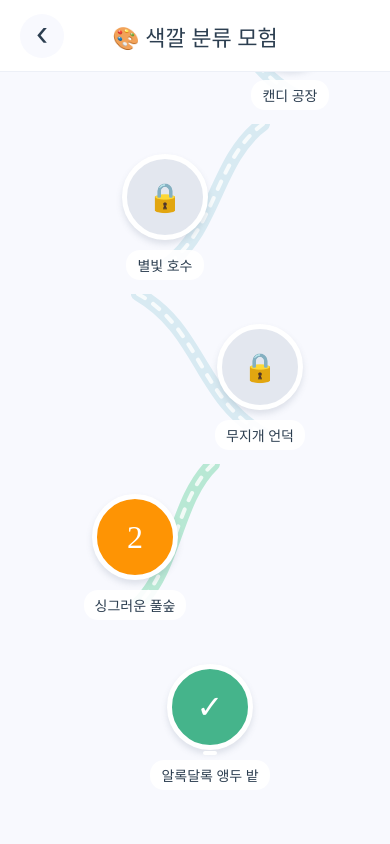
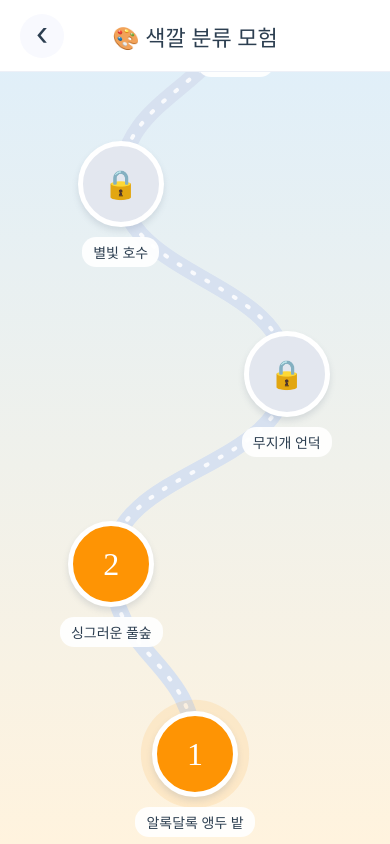
Before and after one commit to julia2524/playgrondApp, a React Native app: screen /StageMapScreen in a window 390 px wide. Built offline with nearby package versions, Linux system fonts and the light colour scheme.

Commit message:
loadmap zigzag design completed

```diff
--- /dev/null
+++ b/components/stageMap/MapTrail.tsx
@@ -0,0 +1,83 @@
+import React from "react";
+import Svg, {
+  Defs,
+  LinearGradient,
+  Stop,
+  Path as SvgPath,
+  Rect,
+} from "react-native-svg";
+
+export interface TrailPoint {
+  x: number;
+  y: number;
+  completed: boolean; // 이 지점에서 다음 지점으로 가는 구간이 이미 지나온 길인지
+}
+
+interface MapTrailProps {
+  width: number;
+  height: number;
+  points: TrailPoint[];
+}
+
+// 두 점을 잇는 S자 곡선 (y축 중간 지점을 제어점으로 사용)
+function buildSegmentPath(p1: TrailPoint, p2: TrailPoint) {
+  const midY = (p1.y + p2.y) / 2;
+  return `M ${p1.x} ${p1.y} C ${p1.x} ${midY}, ${p2.x} ${midY}, ${p2.x} ${p2.y}`;
+}
+
+export default function MapTrail({ width, height, points }: MapTrailProps) {
+  if (points.length === 0 || width === 0) return null;
+
+  return (
+    <Svg
+      width={width}
+      height={height}
+      viewBox={`0 0 ${width} ${height}`}
+      style={{ position: "absolute", top: 0, left: 0 }}
+      pointerEvents="none"
+    >
+      <Defs>
+        {/* ⭐ 아래(따뜻한 크림) → 위(하늘) 그라데이션: "산을 오르는" 배경 */}
+        <LinearGradient id="skyGradient" x1="0" y1="1" x2="0" y2="0">
+          <Stop offset="0" stopColor="#FFF3DE" />
+          <Stop offset="1" stopColor="#D9EEFF" />
+        </LinearGradient>
+      </Defs>
+
+      <Rect
+        x={0}
+        y={0}
+        width={width}
+        height={height}
+        fill="url(#skyGradient)"
+      />
+
+      {points.slice(0, -1).map((point, index) => {
+        const next = points[index + 1];
+        const d = buildSegmentPath(point, next);
+        const isWalked = point.completed;
+
+        return (
+          <React.Fragment key={`segment-${index}`}>
+            <SvgPath
+              d={d}
+              fill="none"
+              stroke={isWalked ? "#9ADFC8" : "#D7E1F0"}
+              strokeWidth={16}
+              strokeLinecap="round"
+            />
+            <SvgPath
+              d={d}
+              fill="none"
+              stroke="#FFFFFF"
+              strokeWidth={4}
+              strokeLinecap="round"
+              strokeDasharray="2 14"
+              opacity={0.85}
+            />
+          </React.Fragment>
+        );
+      })}
+    </Svg>
+  );
+}
--- a/components/stageMap/Path.tsx
+++ /dev/null
@@ -1,64 +0,0 @@
-import Svg, { Path as SvgPath } from "react-native-svg";
-
-interface PathProps {
-  height?: number;
-  fromX: number;
-  toX: number;
-  completed?: boolean;
-}
-
-export default function Path({
-  height = 120,
-  fromX,
-  toX,
-  completed = false,
-}: PathProps) {
-  // SVG 좌표 안에서 사용할 수 있도록 살짝 보정
-  const startX = fromX;
-  const endX = toX;
-
-  // 두 점 사이의 중간 X
-  const middleX = (startX + endX) / 2;
-
-  const pathData = `
-    M ${startX} 0
-
-    C ${middleX} ${height * 0.25},
-      ${middleX} ${height * 0.75},
-      ${endX} ${height}
-  `;
-
-  return (
-    <Svg
-      width="100%"
-      height={height}
-      viewBox={`0 0 300 ${height}`}
-      style={{
-        position: "absolute",
-        top: 0,
-        left: 0,
-      }}
-      pointerEvents="none"
-    >
-      {/* 🌈 바깥쪽 폭신한 길 */}
-      <SvgPath
-        d={pathData}
-        fill="none"
-        stroke={completed ? "#B8E8D4" : "#D8EAF2"}
-        strokeWidth={14}
-        strokeLinecap="round"
-      />
-
-      {/* ✨ 길 안쪽 하이라이트 */}
-      <SvgPath
-        d={pathData}
-        fill="none"
-        stroke="#FFFFFF"
-        strokeWidth={4}
-        strokeLinecap="round"
-        strokeDasharray="8 10"
-        opacity={0.8}
-      />
-    </Svg>
-  );
-}
--- a/components/stageMap/StageNode.tsx
+++ b/components/stageMap/StageNode.tsx
@@ -1,13 +1,12 @@
-import React from "react";
-import { ViewStyle } from "react-native";
-
+import React, { useEffect, useRef } from "react";
+import { Animated, ViewStyle } from "react-native";
 import {
   NodeContainer,
   StageButton,
   StageNumber,
   StageName,
   LockIcon,
-  StarRow,
+  GlowRing,
 } from "../../styles/stageMapStyles";
 
 interface StageNodeProps {
@@ -15,9 +14,8 @@ interface StageNodeProps {
   name: string;
   unlocked: boolean;
   completed: boolean;
+  isCurrent?: boolean; // ⭐ "지금 도전 중인" 스테이지 여부
   onPress: () => void;
-
-  // ⭐ 위치를 StageMapScreen에서 결정
   style?: ViewStyle;
 }
 
@@ -26,11 +24,51 @@ export default function StageNode({
   name,
   unlocked,
   completed,
+  isCurrent = false,
   onPress,
   style,
 }: StageNodeProps) {
+  const pulse = useRef(new Animated.Value(0)).current;
+
+  useEffect(() => {
+    if (!isCurrent) return;
+
+    const loop = Animated.loop(
+      Animated.sequence([
+        Animated.timing(pulse, {
+          toValue: 1,
+          duration: 1100,
+          useNativeDriver: true,
+        }),
+        Animated.timing(pulse, {
+          toValue: 0,
+          duration: 0,
+          useNativeDriver: true,
+        }),
+      ]),
+    );
+
+    loop.start();
+    return () => loop.stop();
+  }, [isCurrent]);
+
+  const glowScale = pulse.interpolate({
+    inputRange: [0, 1],
+    outputRange: [1, 1.35],
+  });
+  const glowOpacity = pulse.interpolate({
+    inputRange: [0, 1],
+    outputRange: [0.45, 0],
+  });
+
   return (
     <NodeContainer style={style}>
+      {isCurrent && (
+        <GlowRing
+          style={{ transform: [{ scale: glowScale }], opacity: glowOpacity }}
+        />
+      )}
+
       <StageButton
         unlocked={unlocked}
         completed={completed}
@@ -40,10 +78,7 @@ export default function StageNode({
         {!unlocked ? (
           <LockIcon>🔒</LockIcon>
         ) : completed ? (
-          <>
-            <StageNumber>✓</StageNumber>
-            <StarRow>{/* <StageName>⭐ ⭐ ⭐</StageName> */}</StarRow>
-          </>
+          <StageNumber>✓</StageNumber>
         ) : (
           <StageNumber>{level}</StageNumber>
         )}
--- a/screens/StageMap/StageMapScreen.tsx
+++ b/screens/StageMap/StageMapScreen.tsx
@@ -1,6 +1,5 @@
-import React from "react";
-import { FlatList, View } from "react-native";
-
+import React, { useEffect, useRef, useState } from "react";
+import { ScrollView, View } from "react-native";
 import { useNavigation } from "@react-navigation/native";
 import { NativeStackNavigationProp } from "@react-navigation/native-stack";
 import { RootStackParamList } from "../../navigation/types";
@@ -11,9 +10,8 @@ import {
   Header,
   HeaderRight,
   HeaderTitle,
-  MapItem,
 } from "../../styles/stageMapStyles";
-import Path from "../../components/stageMap/Path";
+import MapTrail from "../../components/stageMap/MapTrail";
 import StageNode from "../../components/stageMap/StageNode";
 
 type NavigationProp = NativeStackNavigationProp<
@@ -26,7 +24,7 @@ interface Stage {
   name: string;
   unlocked: boolean;
   completed: boolean;
-  x: number;
+  xOffset: number; // -1(왼쪽) ~ 1(오른쪽) 사이, 중앙 기준 상대 위치
 }
 
 const stages: Stage[] = [
@@ -34,122 +32,133 @@ const stages: Stage[] = [
     level: 1,
     name: "알록달록 앵두 밭",
     unlocked: true,
-    completed: true,
-    x: 150,
+    completed: false,
+    xOffset: 0,
   },
   {
     level: 2,
     name: "싱그러운 풀숲",
     unlocked: true,
     completed: false,
-    x: 80,
+    xOffset: -0.62,
   },
   {
     level: 3,
     name: "무지개 언덕",
     unlocked: false,
     completed: false,
-    x: 220,
+    xOffset: 0.68,
   },
   {
     level: 4,
     name: "별빛 호수",
     unlocked: false,
     completed: false,
-    x: 110,
+    xOffset: -0.55,
   },
   {
     level: 5,
     name: "캔디 공장",
     unlocked: false,
     completed: false,
-    x: 200,
+    xOffset: 0.3,
   },
 ];
 
+const NODE_STEP_Y = 190;
+const TOP_PADDING = 110;
+const BOTTOM_PADDING = 90;
+const NODE_RADIUS = 43;
+const NODE_CONTAINER_WIDTH = 120;
+const HORIZONTAL_SAFE_PADDING = 60;
+
 export default function StageMapScreen() {
   const navigation = useNavigation<NavigationProp>();
+  const scrollRef = useRef<ScrollView>(null);
+  const [trackWidth, setTrackWidth] = useState(0);
+
+  const contentHeight =
+    TOP_PADDING + BOTTOM_PADDING + (stages.length - 1) * NODE_STEP_Y;
+
+  // ⭐ 핵심: 모든 위치를 "실제 픽셀" 기준, 하나의 좌표계에서 계산
+  // index 0(레벨1) = 화면 맨 아래, 마지막 index(레벨5) = 맨 위
+  const positions = stages.map((stage, index) => {
+    const y = contentHeight - BOTTOM_PADDING - index * NODE_STEP_Y;
+
+    const usableHalfWidth = Math.max(
+      trackWidth / 2 - HORIZONTAL_SAFE_PADDING,
+      0,
+    );
+    const x = trackWidth / 2 + stage.xOffset * usableHalfWidth;
+
+    return { x, y };
+  });
+
+  // ⭐ 처음 진입 시 맨 아래(레벨1)가 보이도록 스크롤
+  useEffect(() => {
+    const timer = setTimeout(() => {
+      scrollRef.current?.scrollToEnd({ animated: false });
+    }, 0);
+    return () => clearTimeout(timer);
+  }, [trackWidth]);
 
   const handleStagePress = (level: number, unlocked: boolean) => {
-    if (!unlocked) {
-      return;
-    }
-
+    if (!unlocked) return;
     navigation.navigate("ClassificationPlayScreen", { level });
   };
 
-  const STAGE_POSITIONS = [
-    { centerX: 168 },
-    { centerX: 93 },
-    { centerX: 218 },
-    { centerX: 123 },
-    { centerX: 248 },
-  ];
-
-  const renderItem = ({ item, index }: { item: Stage; index: number }) => {
-    const position = STAGE_POSITIONS[index];
-
-    const previousPosition = index > 0 ? STAGE_POSITIONS[index - 1] : null;
-
-    return (
-      <MapItem>
-        {previousPosition && (
-          <Path
-            fromX={previousPosition.centerX}
-            toX={position.centerX}
-            height={140}
-            completed={stages[index - 1].completed}
-          />
-        )}
-
-        <StageNode
-          level={item.level}
-          name={item.name}
-          unlocked={item.unlocked}
-          completed={item.completed}
-          onPress={() => handleStagePress(item.level, item.unlocked)}
-          style={{
-            left: position.centerX - 38,
-            top: 30,
-          }}
-        />
-      </MapItem>
-    );
-  };
+  // "지금 도전 중" = 잠금 해제됐지만 아직 완료 안 한 첫 스테이지
+  const currentLevel = stages.find((s) => s.unlocked && !s.completed)?.level;
 
   return (
     <Container>
-      {/* --------------------------------
-          Header
-      -------------------------------- */}
-
       <Header>
         <BackButton onPress={() => navigation.goBack()} activeOpacity={0.7}>
           <BackText>‹</BackText>
         </BackButton>
-
         <HeaderTitle>🎨 색깔 분류 모험</HeaderTitle>
-
         <HeaderRight />
       </Header>
 
-      {/* --------------------------------
-          ⭐ 핵심
-          FlatList + inverted
-      -------------------------------- */}
+      <ScrollView
+        ref={scrollRef}
+        showsVerticalScrollIndicator={false}
+        onLayout={(e) => setTrackWidth(e.nativeEvent.layout.width)}
+        contentContainerStyle={{ minHeight: contentHeight }}
+      >
+        <View style={{ height: contentHeight }}>
+          {trackWidth > 0 && (
+            <MapTrail
+              width={trackWidth}
+              height={contentHeight}
+              points={positions.map((pos, index) => ({
+                ...pos,
+                completed: stages[index].completed,
+              }))}
+            />
+          )}
 
-      <FlatList
-        inverted
-        data={stages}
-        keyExtractor={(item) => item.level.toString()}
-        renderItem={renderItem}
-        showsVerticalScrollIndicator={false}
-        contentContainerStyle={{
-          paddingHorizontal: 20,
-          paddingTop: 40,
-          paddingBottom: 120,
-        }}
-      />
+          {stages.map((stage, index) => {
+            const pos = positions[index];
+
+            return (
+              <StageNode
+                key={stage.level}
+                level={stage.level}
+                name={stage.name}
+                unlocked={stage.unlocked}
+                completed={stage.completed}
+                isCurrent={stage.level === currentLevel}
+                onPress={() => handleStagePress(stage.level, stage.unlocked)}
+                style={{
+                  left: pos.x - NODE_CONTAINER_WIDTH / 2,
+                  top: pos.y - NODE_RADIUS,
+                }}
+              />
+            );
+          })}
+        </View>
+      </ScrollView>
     </Container>
   );
 }
--- a/styles/stageMapStyles.ts
+++ b/styles/stageMapStyles.ts
@@ -1,4 +1,5 @@
 import styled from "styled-components/native";
+import { Animated } from "react-native";
 
 export const Container = styled.View`
   flex: 1;
@@ -11,30 +12,23 @@ export const Container = styled.View`
 
 export const Header = styled.View`
   height: 72px;
-
   flex-direction: row;
   align-items: center;
   justify-content: space-between;
-
   padding-horizontal: 20px;
-
   background-color: #ffffff;
-
   border-bottom-width: 1px;
   border-bottom-color: #edf0f7;
-
   elevation: 3;
+  z-index: 10;
 `;
 
 export const BackButton = styled.TouchableOpacity`
   width: 44px;
   height: 44px;
-
   align-items: center;
   justify-content: center;
-
   border-radius: 22px;
-
   background-color: #f8f9fe;
 `;
 
@@ -55,24 +49,23 @@ export const HeaderRight = styled.View`
 `;
 
 // --------------------------------------------------
-// Map
-// --------------------------------------------------
-export const MapItem = styled.View`
-  height: 170px;
-  width: 100%;
-  position: relative;
-`;
-
-// --------------------------------------------------
 // Stage Node
 // --------------------------------------------------
 
 export const NodeContainer = styled.View`
   position: absolute;
+  width: 120px;
+  align-items: center;
+`;
 
-  width: 120px;
-
-  align-items: center;
+// ⭐ 현재 도전 중인 스테이지에 은은하게 퍼지는 펄스 링
+export const GlowRing = styled(Animated.View)`
+  position: absolute;
+  top: 0px;
+  width: 86px;
+  height: 86px;
+  border-radius: 43px;
+  background-color: #fe9404;
 `;
 
 export const StageButton = styled.TouchableOpacity<{
@@ -81,20 +74,14 @@ export const StageButton = styled.TouchableOpacity<{
 }>`
   width: 86px;
   height: 86px;
-
   border-radius: 43px;
-
   align-items: center;
   justify-content: center;
-
   background-color: ${(props) =>
     !props.unlocked ? "#E3E7EF" : props.completed ? "#45B48B" : "#FE9404"};
-
   border-width: 5px;
   border-color: #ffffff;
-
   elevation: 7;
-
   shadow-color: #64748b;
   shadow-offset: 0px 4px;
   shadow-opacity: 0.18;
@@ -111,17 +98,6 @@ export const LockIcon = styled.Text`
   font-size: 28px;
 `;
 
-export const StarRow = styled.View`
-  position: absolute;
-  bottom: -10px;
-  flex-direction: row;
-  padding-horizontal: 7px;
-  padding-vertical: 2px;
-  border-radius: 14px;
-  background-color: #ffffff;
-  elevation: 3;
-`;
-
 export const StageName = styled.Text`
   margin-top: 10px;
   font-family: "Jua";
@@ -133,27 +109,3 @@ export const StageName = styled.Text`
   border-radius: 14px;
   elevation: 2;
 `;
-
-// --------------------------------------------------
-// Path
-// --------------------------------------------------
-
-export const PathContainer = styled.View`
-  position: absolute;
-
-  width: 100%;
-  height: 180px;
-
-  align-items: center;
-`;
-
-export const PathLine = styled.View<{
-  completed: boolean;
-}>`
-  width: 7px;
-  height: 180px;
-
-  border-radius: 4px;
-
-  background-color: ${(props) => (props.completed ? "#9ADFC8" : "#DDE3EE")};
-`;
```
